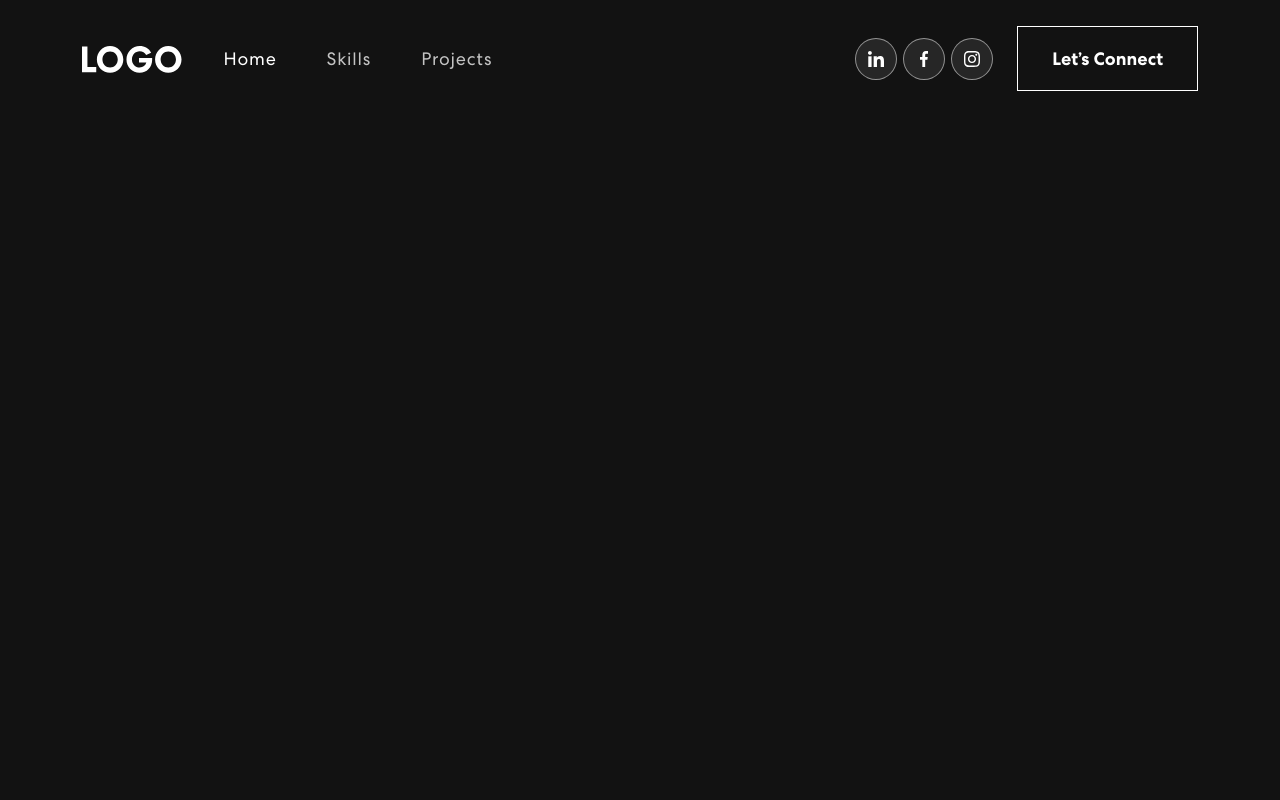
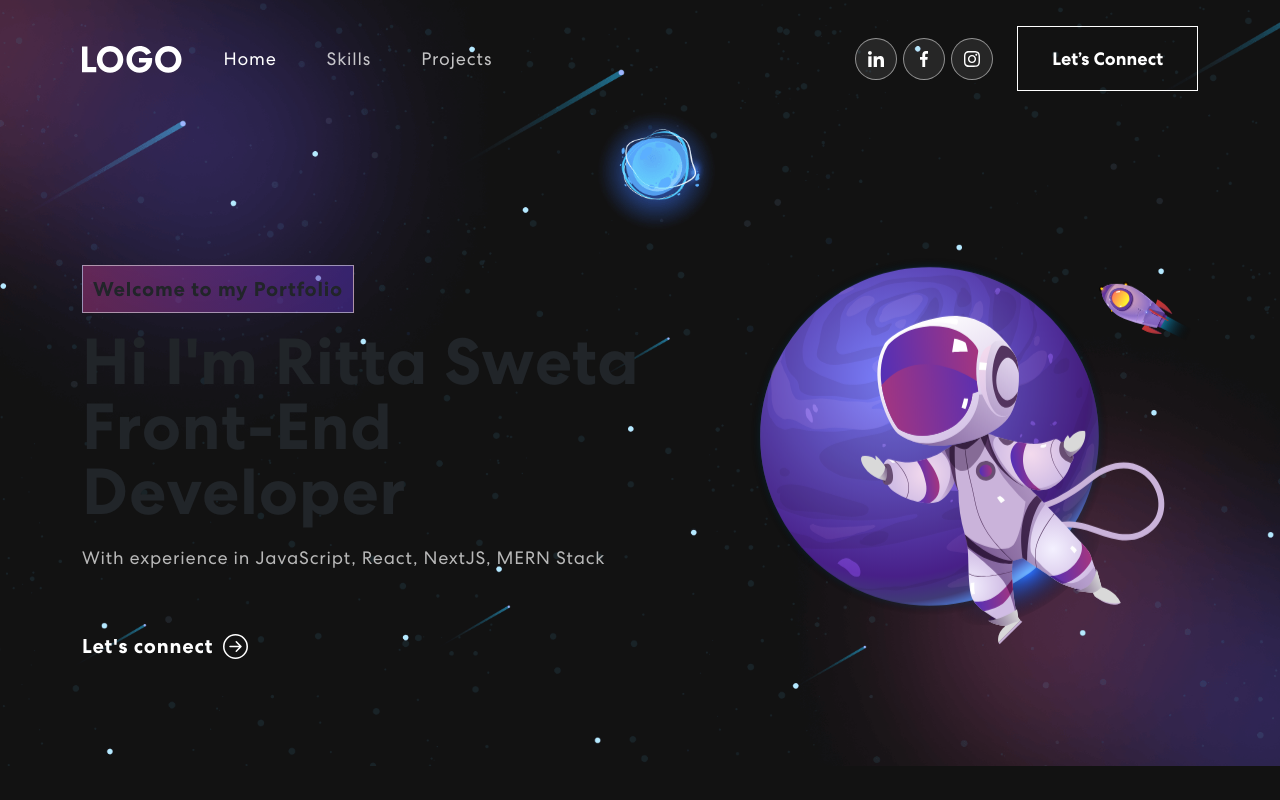
Before and after one commit to Buyaki01/my-react-portfolio, a React (Create React App) app: page / in a window 1280 px wide. Built offline with nearby package versions, Linux system fonts and the light colour scheme.

Commit message:
Install react-bootstrap-icons, Add Banner component and its styling

```diff
--- a/package.json
+++ b/package.json
@@ -6,6 +6,7 @@
     "bootstrap": "^5.3.2",
     "react": "^18.2.0",
     "react-bootstrap": "^2.9.1",
+    "react-bootstrap-icons": "^1.10.3",
     "react-dom": "^18.2.0",
     "react-icons": "^4.12.0",
     "react-router-dom": "^6.21.0",
--- a/src/App.js
+++ b/src/App.js
@@ -1,10 +1,12 @@
 import 'bootstrap/dist/css/bootstrap.min.css'
 import { NavBar } from "./components/NavBar"
+import { Banner } from './components/Banner'
 
 function App() {
   return (
     <div>
       <NavBar />
+      <Banner />
     </div>
   )
 }
--- /dev/null
+++ b/src/components/Banner.js
@@ -0,0 +1,68 @@
+import { Col, Container, Row } from "react-bootstrap"
+import { ArrowRightCircle } from "react-bootstrap-icons"
+import headerImg from "../assets/img/header-img.svg"
+import { useEffect, useState } from "react"
+
+export const Banner = () => {
+  const [loopNum, setLoopNum] = useState(0)
+  const [isDeleting, setIsDeleting] = useState(false)
+  const toRotate = ["Front-End Developer", "Back-End Developer", "Full-Stack Developer", "MERN Stack Developer"]
+  const [text, setText] = useState('')
+  const [index, setIndex] = useState(1)
+  const [delta, setDelta] = useState(300 - Math.random() * 100)
+  const period = 2000
+
+  useEffect(() => {
+    let ticker = setInterval(() => {
+      tick()
+    }, delta)
+
+    return () => { clearInterval(ticker)}
+  }, [text])
+
+  const tick = () => {
+    let i = loopNum % toRotate.length
+    let fullText = toRotate[i]
+    let updatedText = isDeleting ? fullText.substring(0, text.length - 1) : fullText.substring(0, text.length + 1)
+
+    setText(updatedText)
+
+    if (isDeleting) {
+      setDelta(prevDelta => prevDelta/2)
+    }
+
+    if (!isDeleting && updatedText === fullText) {
+      setIsDeleting(true)
+      setDelta(period)
+    } else if(!isDeleting && updatedText === '') {
+      setIsDeleting(false)
+      setLoopNum(loopNum + 1)
+      setDelta(500)
+    } else {
+      setIndex(prevIndex => prevIndex + 1)
+    }
+  }
+
+  return (
+    <section className="banner" id="home">
+      <Container>
+        <Row className="align-items-center">
+          <Col xs={12} md={6} xl={7}>
+            <span className="tagline">Welcome to my Portfolio</span>
+            <h1>{`Hi I'm Ritta Sweta `}<span className="wrap">{text}</span></h1>
+            <p>With experience in JavaScript, React, NextJS, MERN Stack</p>
+            <button
+              onClick={() => console.log('connect')}
+            >
+              Let's connect <ArrowRightCircle size={25} />
+            </button>
+          </Col>
+
+          <Col xs={12} md={6} xl={5}>
+            <img src={headerImg} alt="Header Img" />
+          </Col>
+        </Row>
+      </Container>
+    </section>
+  )
+}
--- a/src/index.css
+++ b/src/index.css
@@ -227,3 +227,73 @@
 nav.navbar .navbar-toggler[aria-expanded="true"] .navbar-toggler-icon {
 	border-color: transparent;
 }
+
+/************ Banner Css ************/
+.banner {
+  margin-top: 0;
+  padding: 260px 0 100px 0;
+  background-image: url('./assets/img/banner-bg.png');
+  background-position: top center;
+  background-size: cover;
+  background-repeat: no-repeat;
+}
+.banner .tagline {
+  font-weight: 700;
+  letter-spacing: 0.8px;
+  padding: 8px 10px;
+  background: linear-gradient(90.21deg, rgba(170, 54, 124, 0.5) -5.91%, rgba(74, 47, 189, 0.5) 111.58%);
+  border: 1px solid rgba(255, 255, 255, 0.5);
+  font-size: 20px;
+  margin-bottom: 16px;
+  display: inline-block;
+}
+.banner h1 {
+  font-size: 65px;
+  font-weight: 700;
+  letter-spacing: 0.8px;
+  line-height: 1;
+  margin-bottom: 20px;
+  display: block;
+}
+.banner p {
+  color: #B8B8B8;
+  font-size: 18px;
+  letter-spacing: 0.8px;
+  line-height: 1.5em;
+  width: 96%;
+}
+.banner button {
+  color: #fff;
+  font-weight: 700;
+  font-size: 20px;
+  margin-top: 60px;
+  letter-spacing: 0.8px;
+  display: flex;
+  align-items: center;
+}
+.banner button svg {
+  font-size: 25px;
+  margin-left: 10px;
+  transition: 0.3s ease-in-out;
+  line-height: 1;
+}
+.banner button:hover svg {
+  margin-left: 25px;
+}
+.banner img {
+  animation: updown 3s linear infinite;
+}
+@keyframes updown {
+    0% {
+        transform: translateY(-20px);
+    }
+    50% {
+        transform: translateY(20px);
+    }
+    100% {
+        transform: translateY(-20px);
+    }
+}
+.txt-rotate > .wrap {
+  border-right: 0.08em solid #666;
+}
```
Also changed, not shown: 1 other file (tests, documents, lock files or other folders).
